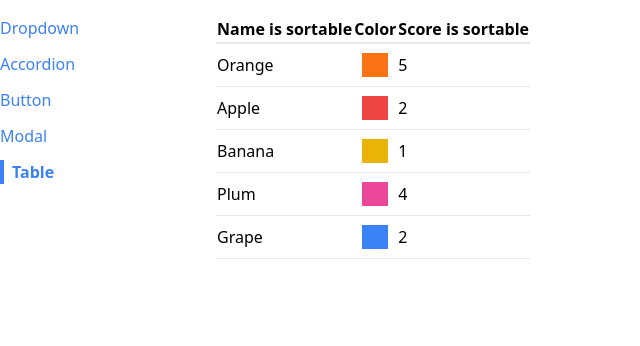
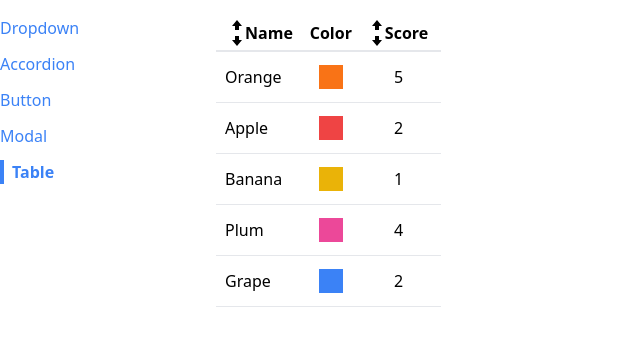
Before and after one commit to Pendentyw/React-components, a React (Create React App) app: page /table in a window 1280 px wide. Shown: the top 346 px of the page, without its empty margins (0-640 px from the left). Built offline with nearby package versions, Linux system fonts and the light colour scheme.

Commit message:
sorting styling, arrows and logic fixed

```diff
--- a/src/components/SortableTable.js
+++ b/src/components/SortableTable.js
@@ -1,4 +1,5 @@
 import { useState } from 'react';
+import { GoArrowDown, GoArrowUp } from 'react-icons/go';
 import Table from './Table';
 
 function SortableTable(props) {
@@ -8,6 +9,12 @@ function SortableTable(props) {
   const { config, data } = props;
 
   const handleClick = (label) => {
+    if (sortBy && label !== sortBy) {
+      setSortOrder('asc');
+      setSortBy(label);
+      return;
+    }
+
     if (sortOrder === null) {
       setSortOrder('asc');
       setSortBy(label);
@@ -27,7 +34,16 @@ function SortableTable(props) {
 
     return {
       ...col,
-      header: () => <th onClick={() => handleClick(col.label)}>{col.label} is sortable</th>,
+      header: () => (
+        <th
+          className='cursor-pointer hover:bg-gray-100'
+          onClick={() => handleClick(col.label)}>
+          <div className='flex items-center justify-start mx-3'>
+            {getIcons(col.label, sortBy, sortOrder)}
+            {col.label}
+          </div>
+        </th>
+      ),
     };
   });
 
@@ -57,4 +73,36 @@ function SortableTable(props) {
   );
 }
 
+function getIcons(label, sortBy, sortOrder) {
+  if (label !== sortBy) {
+    return (
+      <div>
+        <GoArrowUp />
+        <GoArrowDown />
+      </div>
+    );
+  }
+
+  if (sortOrder === null) {
+    return (
+      <div>
+        <GoArrowUp />
+        <GoArrowDown />
+      </div>
+    );
+  } else if (sortOrder === 'asc') {
+    return (
+      <div>
+        <GoArrowUp />
+      </div>
+    );
+  } else if (sortOrder === 'desc') {
+    return (
+      <div>
+        <GoArrowDown />
+      </div>
+    );
+  }
+}
+
 export default SortableTable;
--- a/src/pages/TablePage.js
+++ b/src/pages/TablePage.js
@@ -11,11 +11,15 @@ function TablePage() {
   ];
 
   const config = [
-    { label: 'Name', render: (fruit) => fruit.name, sortValue: (fruit) => fruit.name },
-    { label: 'Color', render: (fruit) => <div className={`p-3 m-2 ${fruit.color}`}></div> },
+    {
+      label: 'Name',
+      render: (fruit) => <div className='p-1 m-1 '>{fruit.name}</div>,
+      sortValue: (fruit) => fruit.name,
+    },
+    { label: 'Color', render: (fruit) => <div className={`p-3 m-3 ${fruit.color}`}></div> },
     {
       label: 'Score',
-      render: (fruit) => fruit.score,
+      render: (fruit) => <div className='p-1 m-1 justify-center flex'>{fruit.score}</div>,
       sortValue: (fruit) => fruit.score,
     },
   ];
```
